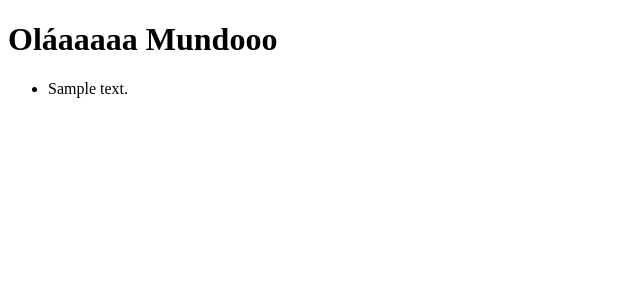
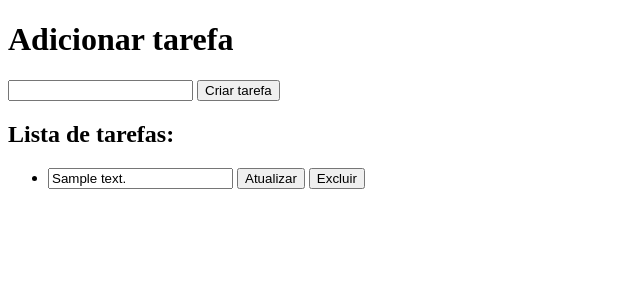
Before and after one commit to Ana-Btrzz/Todo-com-Flask-e-SQLAlchemy, a Flask app: page / in a window 1280 px wide. Shown: the top 300 px of the page, without its empty margins (0-640 px from the left). Run offline with Flask 3, Linux system fonts and the light colour scheme; tables that the repository leaves empty hold one stand-in row (values such as "Sample post").

Commit message:
feat: finalizado funções CRUD de: adicionar, deletar, atualizar

```diff
--- a/app.py
+++ b/app.py
@@ -17,9 +17,30 @@ def index():
 @app.route('/create', methods=["POST"])
 def create_task():
     description = request.form['description']
+
+    existind_task = Tasks.query.filter_by(description = description).first()
+    if existind_task:
+        return 'Erro: Essa tarefa ja existe'
+
     new_task = Tasks(description=description)
     db.session.add(new_task)
     db.session.commit()
+    return redirect('/')
+
+@app.route('/delete/<int:task_id>',methods=['POST'])
+def delete_task(task_id):
+    task = Tasks.query.get(task_id)
+    if task:
+        db.session.delete(task)
+        db.session.commit()
+    return redirect('/')
+
+@app.route('/update/<int:task_id>',methods=['POST'])
+def update_task(task_id):
+    task = Tasks.query.get(task_id)
+    if task:
+        task.description = request.form['description']
+        db.session.commit()
     return redirect('/')
 
 if __name__ == '__main__':
--- a/templates/index.html
+++ b/templates/index.html
@@ -4,14 +4,27 @@
 <head>
     <meta charset="UTF-8">
     <meta name="viewport" content="width=device-width, initial-scale=1.0">
-    <title>AAAAAAAAAAAAAAAAAAAAAAAAAAAAAA</title>
+    <title>ToDo com Flask</title>
 </head>
 
 <body>
-    <h1>Oláaaaaa Mundooo</h1>
+    <h1>Adicionar tarefa</h1>
+    <form action="/create" method="POST">
+        <input type="text" name="description" required>
+        <button type="submit">Criar tarefa</button>
+    </form>
+
+    <h2>Lista de tarefas:</h2>
+
     <ul>
         {% for task in tasks %}
-            <li>{{ task.description }}</li>
+            <li style="margin-top: 8px;">
+                <form action="/update/{{ task.id }}" method="POST" style="display: inline;">
+                    <input type="text" name="description" value="{{ task.description }}">
+                    <button type="submit">Atualizar</button>
+                </form>
+                <form action="/delete/{{ task.id }}" method="POST" style="display: inline;"> <button type="submit">Excluir</button> </form>
+            </li>
         {% endfor %}
     </ul>
 </body>
```
Also changed, not shown: instance/site.db (added).
